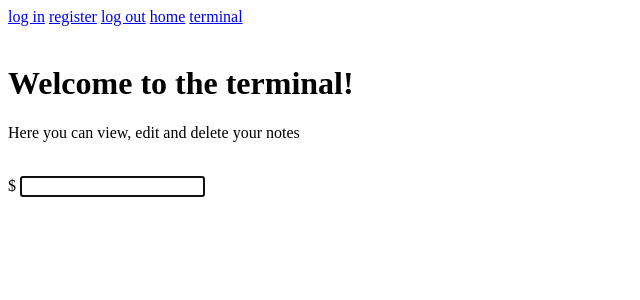
After one commit to uxert/TaskManager, a Flask app: page /terminal in a window 1280 px wide. The commit adds this page. Shown: the top 300 px of the page, without its empty margins (0-640 px from the left). Run offline with Flask 3, Linux system fonts and the light colour scheme.

Commit message:
Create skeleton of a terminal
Add terminal template that will later be used to display the terminal. Users will use this terminal to interact with their tasks. Terminal does nothing for now

TODO:
- make endpoint for the terminal on backend
- properly test it on some dummy commands

```diff
--- a/TaskManager/website/templates/base.html
+++ b/TaskManager/website/templates/base.html
@@ -12,6 +12,7 @@
             <a id="register" href="/register">register</a>
             <a id="logout" href="/logout">log out</a>
             <a id="home" href="/">home</a>
+            <a id="terminal" href="/terminal">terminal</a>
         </div>
     </nav>
     <br>
--- /dev/null
+++ b/TaskManager/website/templates/terminal.html
@@ -0,0 +1,49 @@
+{% extends "base.html" %}
+{% block title %}
+    Terminal
+{% endblock %}
+{% block content %}
+	<h1>Welcome to the terminal!</h1>
+    <p>Here you can view, edit and delete your notes</p>
+    <br>
+    <div class="terminal-container">
+      <div class="output" id="terminal-output">
+        <!-- Commands and responses will appear here -->
+      </div>
+      <div class="input-line">
+        <span class="prompt">$</span>
+        <input type="text" class="command-input" id="command-input" autofocus>
+      </div>
+    </div>
+
+    <script>
+      const output = document.getElementById('terminal-output');
+      const input = document.getElementById('command-input');
+
+      input.addEventListener('keydown', function(e) {
+        if (e.key === 'Enter') {
+          const command = input.value;
+
+          // Display the command
+          output.innerHTML += `<div class="command-line"><span class="prompt">$</span> ${command}</div>`;
+            /*
+          // Send to backend and display response
+          fetch('/terminal/command', {
+            method: 'POST',
+            headers: {'Content-Type': 'application/json'},
+            body: JSON.stringify({command: command})
+          })
+          .then(response => response.text())
+          .then(result => {
+            // Display the response from backend
+            output.innerHTML += `<div class="response-line">${result}</div>`;
+            // Scroll to bottom
+            output.scrollTop = output.scrollHeight;
+          });
+            */
+          // Clear input
+          input.value = '';
+        }
+      });
+    </script>
+{% endblock %}
--- a/TaskManager/website/views.py
+++ b/TaskManager/website/views.py
@@ -6,3 +6,7 @@ views = Blueprint("views", __name__)
 @views.route("/index")
 def index():
     return render_template("home.html")
+
+@views.route("/terminal")
+def terminal():
+    return render_template("terminal.html")
```
Also changed, not shown: TaskManager/website/static/css/terminal.css (added, +43 -0 lines).
